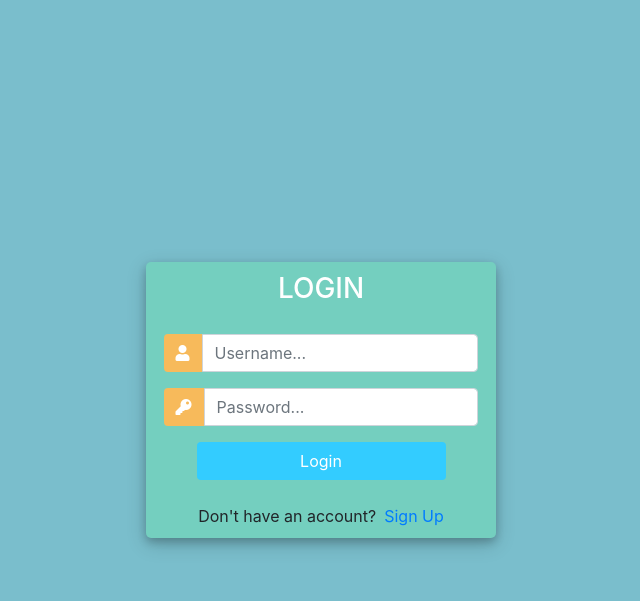
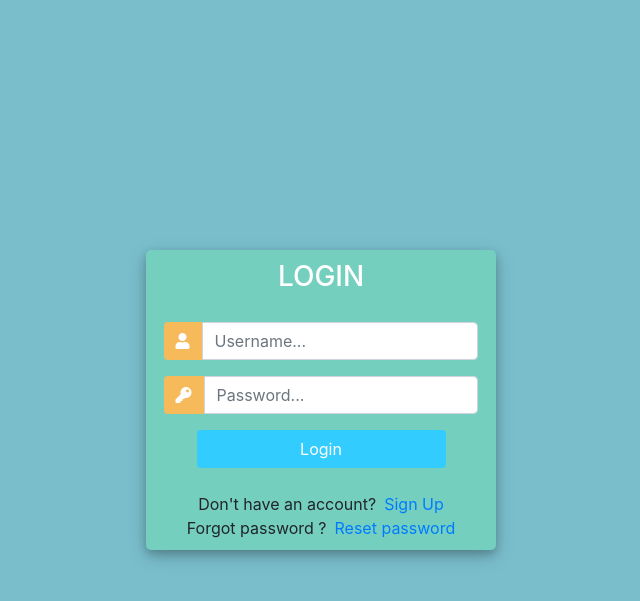
Before and after one commit to masande-99/Django-app-crm1, a Django app: page /login/ in a window 1280 px wide. Shown: the top 601 px of the page, without its empty margins (319-959 px from the left). Run offline with Django 3.2, Linux system fonts and the light colour scheme; some libraries are stand-ins or nearby versions.

Commit message:
Added reset password

```diff
--- a/accounts/templates/account/login.html
+++ b/accounts/templates/account/login.html
@@ -115,6 +115,9 @@
 					<div class="d-flex justify-content-center links">
 						Don't have an account? <a href="{% url 'register' %}" class="ml-2">Sign Up</a>
 					</div>
+					<div class="d-flex justify-content-center links">
+						Forgot password ? <a href="{% url 'reset_password' %}" class="ml-2">Reset password</a>
+					</div>
 
 				</div>
 			</div>
--- /dev/null
+++ b/accounts/templates/account/password_reset_done.html
@@ -0,0 +1,5 @@
+<h3>Password reset complete</h3>
+
+<p>Your password has been set. You may go ahead and log in now.</p>
+
+<a href="{% url 'login' %}">Log in</a>
--- a/accounts/urls.py
+++ b/accounts/urls.py
@@ -1,4 +1,5 @@
 from django.urls import path
+from django.contrib.auth import views as auth_views
 from . import views
 
 
@@ -16,7 +17,15 @@ urlpatterns = [
 
     path('create_order/<str:pk>/', views.createOrder, name='create_order'),
     path('update_order/<str:pk>/', views.updateOrder, name='update_order'),
-    path('delete_order/<str:pk>/', views.deleteOrder, name='delete_order')
+    path('delete_order/<str:pk>/', views.deleteOrder, name='delete_order'),
+
+    path('reset_password/', auth_views.PasswordResetView.as_view(template_name='account/password_reset.html'), name='reset_password'),
+
+    path('reset_password_sent/', auth_views.PasswordResetDoneView.as_view(template_name='account/password_reset_sent.html'), name='password_reset_done'),
+
+    path('reset/<uidb64>/<token>', auth_views.PasswordResetConfirmView.as_view(template_name='account/password_reset_form.html'), name='password_reset_confirm'),
+
+    path('reset_password_complete/', auth_views.PasswordResetCompleteView.as_view(template_name='account/password_reset_done.html'), name='password_reset_complete'),
 
 
 ]
```
Also changed, not shown: accounts/templates/account/password_reset.html (added, +11 -0 lines), accounts/templates/account/password_reset_form.html (added, +11 -0 lines), accounts/templates/account/password_reset_sent.html (added, +10 -0 lines).
